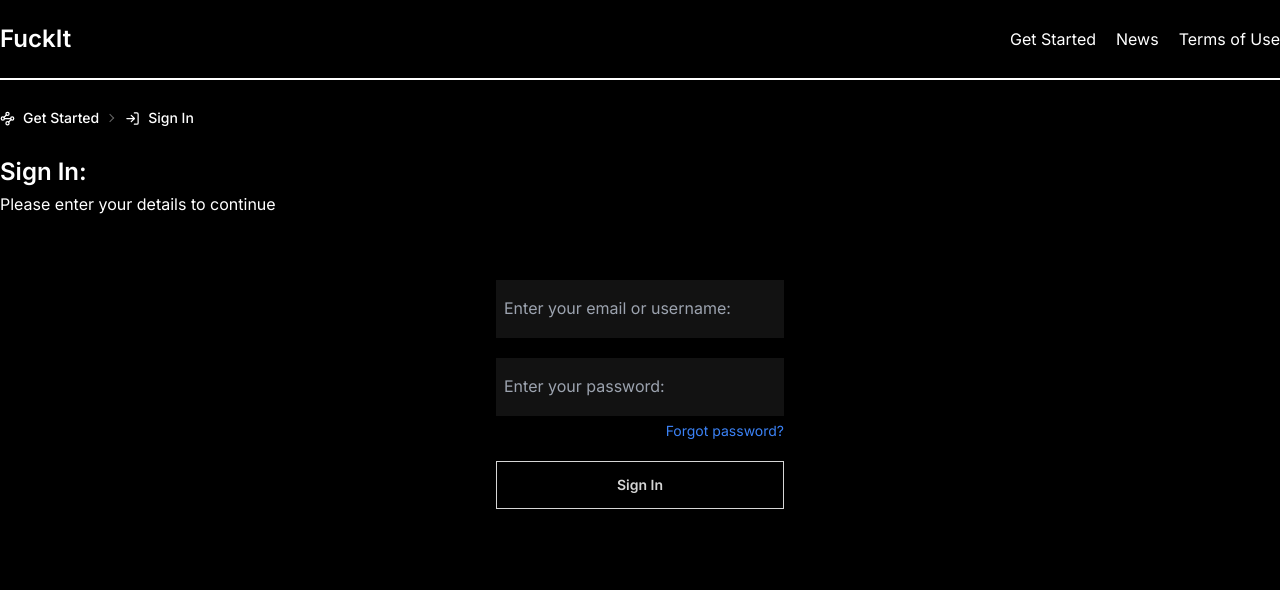
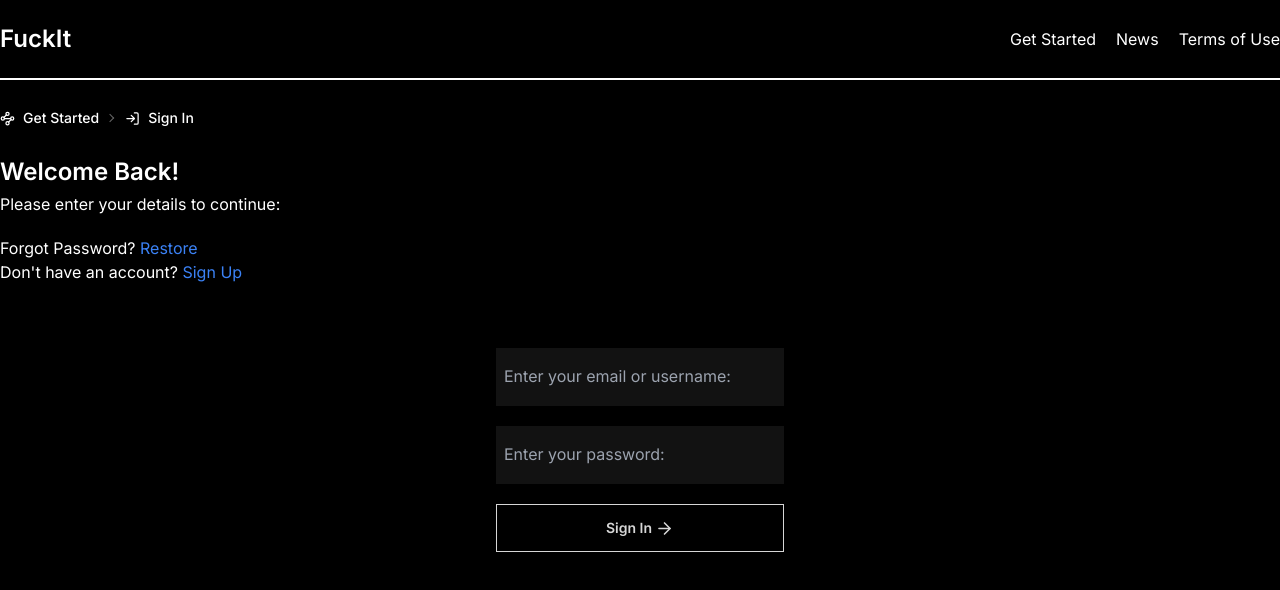
Before and after one commit to defiveninth/nextgen-blog-app, a Next.js app: page /auth/sign-in in a window 1280 px wide. Shown: the top 590 px of the page. Built offline with nearby package versions, Linux system fonts and the light colour scheme.

Commit message:
sign in front page ready

```diff
--- a/app/auth/sign-in/page.tsx
+++ b/app/auth/sign-in/page.tsx
@@ -1,4 +1,4 @@
-import { LogIn, Waypoints } from 'lucide-react'
+import { ArrowRight, ArrowUpRight, LogIn, Waypoints } from 'lucide-react'
 import Link from 'next/link'
 import type { Metadata } from 'next'
 import IRoute from '@/types/route'
@@ -6,6 +6,7 @@ import IRoute from '@/types/route'
 import Layout from '@/components/auth/layout'
 import Header from '@/components/auth/header'
 import Routing from '@/components/common/routing'
+import Heading from '@/components/auth/heading'
 
 export const metadata: Metadata = {
   title: "FuckIt | Sign In",
@@ -31,8 +32,16 @@ function SignIn() {
       <Header />
       <Layout>
         <Routing route={route} />
-        <h2 className='text-2xl font-semibold mb-1 mt-5'>Sign In:</h2>
-        <p>Please enter your details to continue</p>
+        <Heading title='Welcome Back!' />
+        <p>Please enter your details to continue:</p>
+        <p className='mt-5'>
+          <span>Forgot Password? </span>
+          <Link href={'/auth/forgot-password'} className='text-blue-500 hover:text-blue-600 duration-150 hover:underline'>Restore</Link>
+        </p>
+        <p>
+          <span>Don't have an account? </span>
+          <Link href={'/auth/sign-up'} className='text-blue-500 hover:text-blue-600 duration-150 hover:underline'>Sign Up</Link>
+        </p>
         <form className='mx-auto mt-16 flex flex-col gap-5'>
           <input
             type="text"
@@ -44,12 +53,10 @@ function SignIn() {
             placeholder="Enter your password:"
             className="py-4 px-2 w-72 outline-none transition-colors duration-500 border-b-transparent focus:border-b-white border-b-2"
           />
-          <div className='flex justify-end mt-[-15px]'>
-            <Link href={'/auth/forgot-password'} className='text-blue-500 text-sm'>
-              Forgot password?
-            </Link>
-          </div>
-          <button className="btn btn-outline">Sign In</button>
+          <button className="btn btn-outline">
+            <span>Sign In</span>
+            <ArrowRight size={19} className='ml-[-5px]' />
+          </button>
         </form>
       </Layout>
     </>
--- a/components/auth/header.tsx
+++ b/components/auth/header.tsx
@@ -7,9 +7,9 @@ function Header() {
 				<h2 className='text-2xl font-semibold'>FuckIt</h2>
 			</Link>
 			<nav className='flex gap-5'>
-				<Link href={'/auth'}>Get Started</Link>
-				<Link href={'/news'}>News</Link>
-				<Link href={'/terms-of-use'}>Terms of Use</Link>
+				<Link className='hover:text-gray-300 duration-150' href={'/auth'}>Get Started</Link>
+				<Link className='hover:text-gray-300 duration-150' href={'/news'}>News</Link>
+				<Link className='hover:text-gray-300 duration-150' href={'/terms-of-use'}>Terms of Use</Link>
 			</nav>
 		</header>
 	)
--- /dev/null
+++ b/components/auth/heading.tsx
@@ -0,0 +1,11 @@
+interface HeadingProps {
+	title: string
+}
+
+function Heading({ title }: HeadingProps) {
+  return (
+	<h2 className='text-2xl font-semibold mb-1 mt-5'>{ title }</h2>
+  )
+}
+
+export default Heading
--- a/components/common/routing.tsx
+++ b/components/common/routing.tsx
@@ -7,7 +7,7 @@ function Routing({ route }: { route: Array<IRoute> }) {
 			<ul>
 				{
 					route.map(r => (
-						<li>
+						<li key={r.path}>
 							<Link href={r.path} className='font-medium'>
 								<r.icon size={15} className='mr-2' />
 								<span>{r.name}</span>
```
